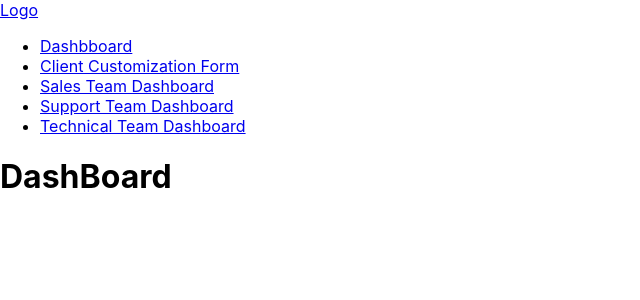
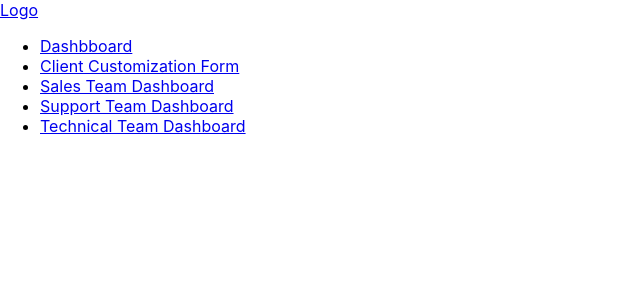
Before and after one commit to SinghVivek2023/customization-app, a React (Create React App) app: page / in a window 1280 px wide. Shown: the top 300 px of the page, without its empty margins (0-640 px from the left). Built offline with nearby package versions, Linux system fonts and the light colour scheme.

Commit message:
removed the text and found the error

```diff
--- a/src/Dashbboard.js
+++ b/src/Dashbboard.js
@@ -6,7 +6,6 @@ function Dashbboard() {
   return (
     <>
       <Header />
-      <h1>DashBoard</h1>
       <Outlet />
     </>
   );
```
